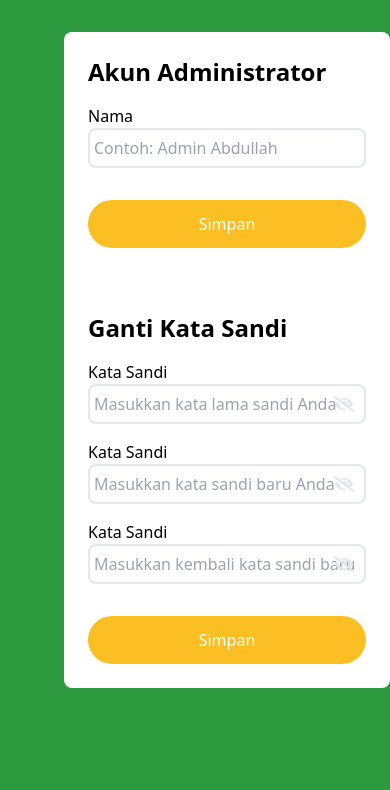
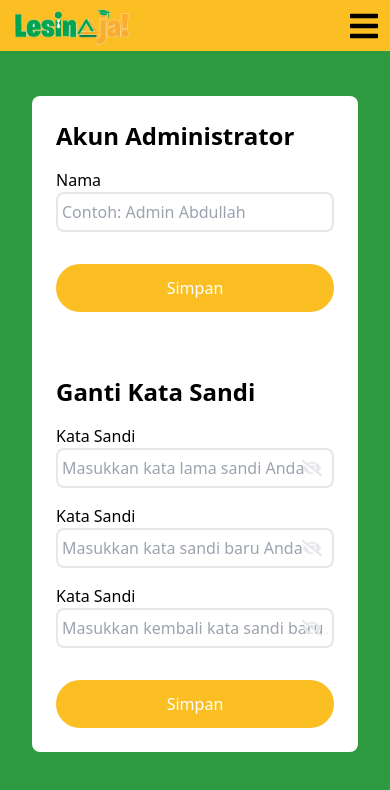
Before and after one commit to andirayka/lesinaja, a React (Create React App) app: page /akun in a window 390 px wide. Shown: the top 790 px of the page. Built offline with nearby package versions, Linux system fonts and the light colour scheme.

Commit message:
add navbar, add responsive layout to some pages

```diff
--- a/src/components/layouts/MainLayout.js
+++ b/src/components/layouts/MainLayout.js
@@ -1,9 +1,10 @@
-import { Sidebar } from "@components/organisms";
+import { Sidebar, Navbar } from "@components/organisms";
 import React from "react";
 
 const MainLayout = ({ children }) => {
   return (
-    <div className="flex flex-col items-start md:flex-row p-8">
+    <div className="flex flex-col items-start md:flex-row pt-24 md:pt-8 p-8 ">
+      <Navbar />
       <Sidebar />
       {children}
     </div>
--- /dev/null
+++ b/src/components/moleculs/NavbarItem.js
@@ -0,0 +1,7 @@
+import React from "react";
+
+const NavbarItem = () => {
+  return <div></div>;
+};
+
+export default NavbarItem;
--- /dev/null
+++ b/src/components/organisms/Navbar.js
@@ -0,0 +1,17 @@
+import React from "react";
+import { mainLogo } from "@assets";
+import { FontAwesomeIcon } from "@fortawesome/react-fontawesome";
+import { faBars } from "@fortawesome/free-solid-svg-icons";
+
+const Navbar = () => {
+  return (
+    <div className="block md:hidden absolute top-0 right-0 left-0 bg-yellow-400">
+      <div className="flex flex-row justify-between items-center">
+        <img src={mainLogo} alt="" className="w-36" />
+        <FontAwesomeIcon icon={faBars} size="2x" className="mr-3" />
+      </div>
+    </div>
+  );
+};
+
+export default Navbar;
--- a/src/components/organisms/Sidebar.js
+++ b/src/components/organisms/Sidebar.js
@@ -83,7 +83,7 @@ const Sidebar = () => {
         <Link to="/masuk">
           <SidebarItem
             text="Keluar"
-            additionalClassName="flex flex-row items-center"
+            additionalClassName="flex flex-row items-center rounded-b-md"
           >
             <div className="w-12">
               <FontAwesomeIcon icon={faSignOutAlt} size="2x" className="mr-3" />
--- a/src/components/organisms/index.js
+++ b/src/components/organisms/index.js
@@ -2,5 +2,6 @@ import ContentContainer from "./ContentContainer";
 import Sidebar from "./Sidebar";
 import CardItem from "./CardItem";
 import CardFormMaster from "./CardFormMaster";
+import Navbar from "./Navbar";
 
-export { ContentContainer, Sidebar, CardItem, CardFormMaster };
+export { ContentContainer, Sidebar, CardItem, CardFormMaster, Navbar };
--- a/src/pages/Account.js
+++ b/src/pages/Account.js
@@ -22,7 +22,7 @@ const Account = () => {
   };
 
   return (
-    <ContentContainer additionalClassName="w-full flex-grow bg-white rounded-lg p-6 ml-8">
+    <ContentContainer additionalClassName="w-full flex-grow bg-white rounded-lg p-6 md:ml-8">
       {/* Nama */}
       <SectionTitle heading="Akun Administrator" />
       <InputText
--- a/src/pages/FormMaster.js
+++ b/src/pages/FormMaster.js
@@ -12,7 +12,7 @@ const FormMaster = () => {
   const [formStatus, setFormStatus] = useState("viewing");
 
   return (
-    <div className="w-full flex-grow ml-8">
+    <div className="w-full flex-grow md:ml-8">
       <Title text={`Daftar ${prevData?.title}`} type="pageTitle" />
       <Button
         text={`Tambah ${prevData?.title}`}
--- a/src/pages/Home.js
+++ b/src/pages/Home.js
@@ -1,15 +1,15 @@
-import React from 'react';
+import React from "react";
 import {
   Title,
   CardItem,
   Paginations,
   CardNotification,
   CardTable,
-} from '@components';
+} from "@components";
 
 const Home = () => {
   return (
-    <div className="w-full flex-grow ml-8">
+    <div className="w-full flex-grow md:ml-8">
       <Title text="Beranda Administrator" type="pageTitle" />
 
       {/* Notifications */}
@@ -30,11 +30,11 @@ const Home = () => {
       {/* Social Media Effectivity */}
       <CardItem title="Efektivitas Sosial Media" containerClass="mt-8">
         <CardTable
-          headerValues={['Sosial Media', 'Efektivitas', 'Keterangan']}
+          headerValues={["Sosial Media", "Efektivitas", "Keterangan"]}
           contentValues={[
-            ['Facebook', '40%', '100 wali murid tahu Lesin Aja dari Facebook'],
-            ['Tiktok', '40%', '100 wali murid tahu Lesin Aja dari Tiktok'],
-            ['Instagram', '20%', '50 wali murid tahu Lesin Aja dari Instagram'],
+            ["Facebook", "40%", "100 wali murid tahu Lesin Aja dari Facebook"],
+            ["Tiktok", "40%", "100 wali murid tahu Lesin Aja dari Tiktok"],
+            ["Instagram", "20%", "50 wali murid tahu Lesin Aja dari Instagram"],
           ]}
         />
       </CardItem>
--- a/src/pages/ListMaster.js
+++ b/src/pages/ListMaster.js
@@ -1,10 +1,10 @@
-import React from 'react';
-import { Title, CardItem, Button } from '@components';
-import { Link } from 'react-router-dom';
+import React from "react";
+import { Title, CardItem, Button } from "@components";
+import { Link } from "react-router-dom";
 
 const ListMaster = () => {
   return (
-    <div className="w-full flex-grow ml-8">
+    <div className="w-full flex-grow md:ml-8">
       <Title text="Daftar Data Master Aplikasi" type="pageTitle" />
 
       <div className="flex flex-wrap justify-between">
@@ -15,8 +15,8 @@ const ListMaster = () => {
           <div className="flex-row mt-8">
             <Link
               to={{
-                pathname: '/form-master',
-                state: { title: 'Jenjang Kelas' },
+                pathname: "/form-master",
+                state: { title: "Jenjang Kelas" },
               }}
             >
               <Button
--- a/src/pages/ListPayment.js
+++ b/src/pages/ListPayment.js
@@ -9,7 +9,7 @@ import {
 
 const ListPayment = () => {
   return (
-    <div className="w-full flex-grow ml-8">
+    <div className="w-full flex-grow md:ml-8">
       <Title text="Daftar Riwayat Pembayaran" type="pageTitle" />
 
       <InputSearch />
--- a/src/pages/ListTutor.js
+++ b/src/pages/ListTutor.js
@@ -3,7 +3,7 @@ import { Title, CardItem, CardKeyValue, Button } from "@components";
 
 const ListTutor = () => {
   return (
-    <div className="w-full flex-grow ml-8">
+    <div className="w-full flex-grow md:ml-8">
       <Title text="Daftar Tutor Lesin Aja" type="pageTitle" />
 
       {[1, 1, 1, 1, 1, 1].map((item, key) => {
```
